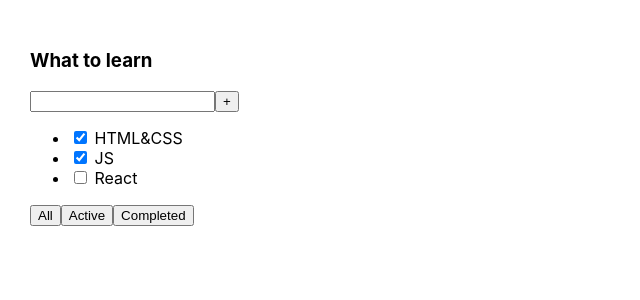
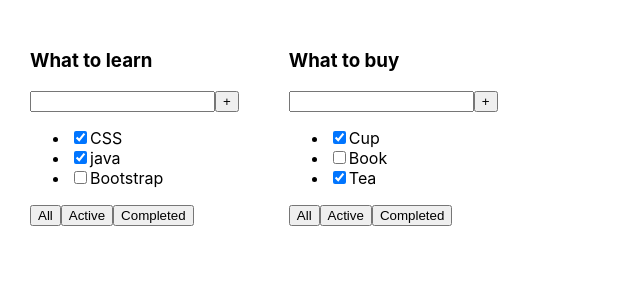
Before and after one commit to natasha17-spec/ToDoList, a React (Create React App) app: page / in a window 1280 px wide. Shown: the top 300 px of the page, without its empty margins (0-640 px from the left). Built offline with nearby package versions, Linux system fonts and the light colour scheme.

Commit message:
1 lesson  props tasks

```diff
--- a/src/App.tsx
+++ b/src/App.tsx
@@ -1,26 +1,23 @@
 import React from 'react';
 import './App.css';
+import Todolist from "./Todolist";
 
 function App() {
+    let tasks1 = [
+        {id: 1, title: 'CSS', isDone: true},
+        {id: 2, title: 'java', isDone: true},
+        {id: 3, title: 'Bootstrap', isDone: false},
+    ]
+    let tasks2 = [
+        {id: 1, title: 'Cup', isDone: true},
+        {id: 2, title: 'Book', isDone: false},
+        {id: 3, title: 'Tea', isDone: true},
+    ]
     return (
         <div className="App">
-            <div>
-                <h3>What to learn</h3>
-                <div>
-                    <input/>
-                    <button>+</button>
-                </div>
-                <ul>
-                    <li><input type="checkbox" checked={true}/> <span>HTML&CSS</span></li>
-                    <li><input type="checkbox" checked={true}/> <span>JS</span></li>
-                    <li><input type="checkbox" checked={false}/> <span>React</span></li>
-                </ul>
-                <div>
-                    <button>All</button>
-                    <button>Active</button>
-                    <button>Completed</button>
-                </div>
-            </div>
+
+            <Todolist title={'What to learn'} task={tasks1}/>
+            <Todolist title={'What to buy'} task={tasks2}/>
         </div>
     );
 }
--- /dev/null
+++ b/src/Todolist.tsx
@@ -0,0 +1,40 @@
+import React from 'react';
+import './App.css';
+
+type Task1Type = {
+    id:number
+    title:string
+    isDone:boolean
+}
+
+type PropsType = {
+    title:string
+    task:Task1Type[]
+}
+
+function Todolist(props:PropsType) {
+    return (
+        <div>
+            <h3>{props.title}</h3>
+            <div>
+                <input/>
+                <button>+</button>
+            </div>
+            <ul>
+                {props.task.map((el)=>(
+                    <li key={el.id}>
+                        <input type="checkbox" checked={el.isDone}/>
+                        <span>{el.title}</span>
+                    </li>
+                ))}
+            </ul>
+            <div>
+                <button>All</button>
+                <button>Active</button>
+                <button>Completed</button>
+            </div>
+        </div>
+    );
+}
+
+export default Todolist;
```
